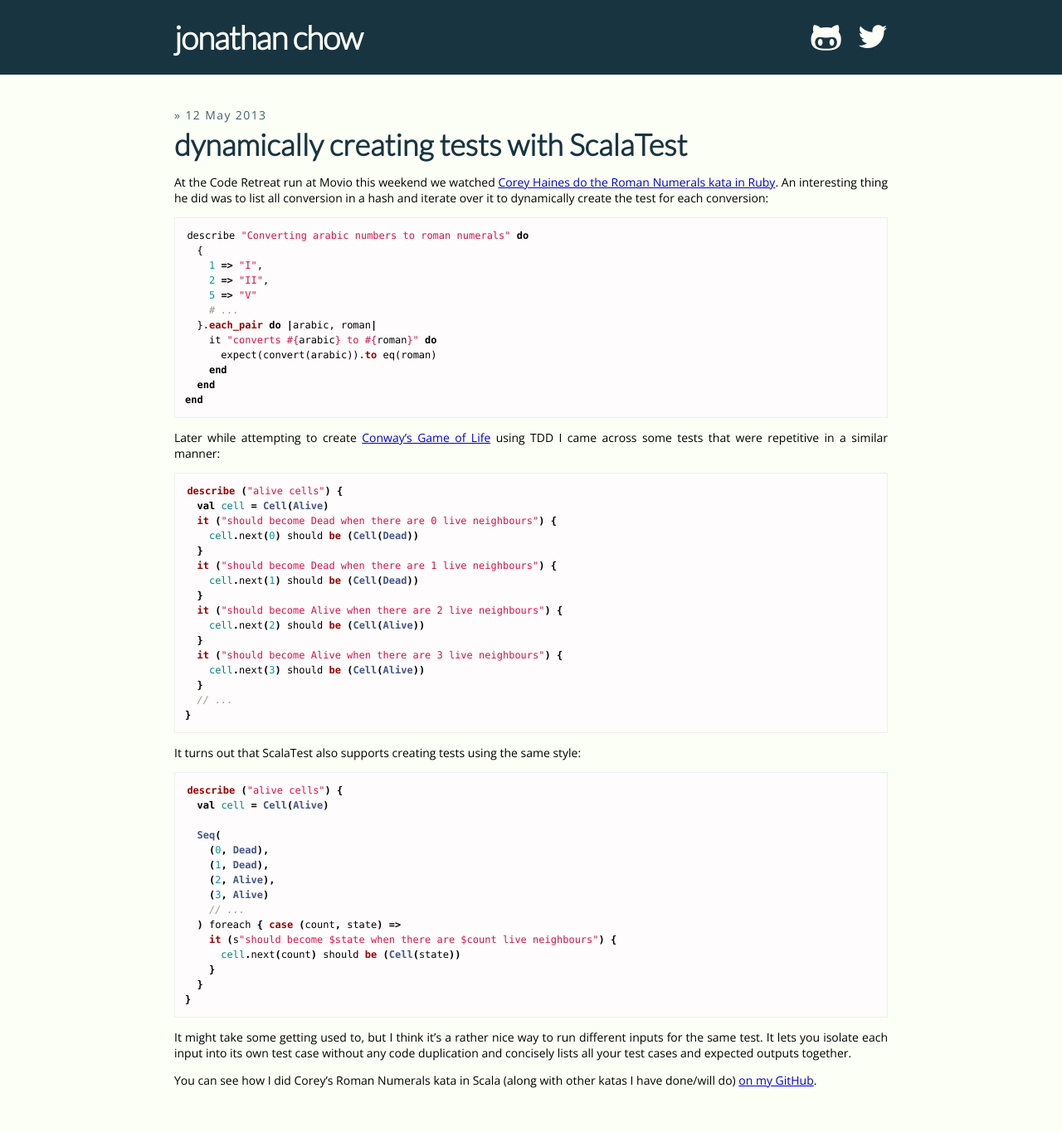
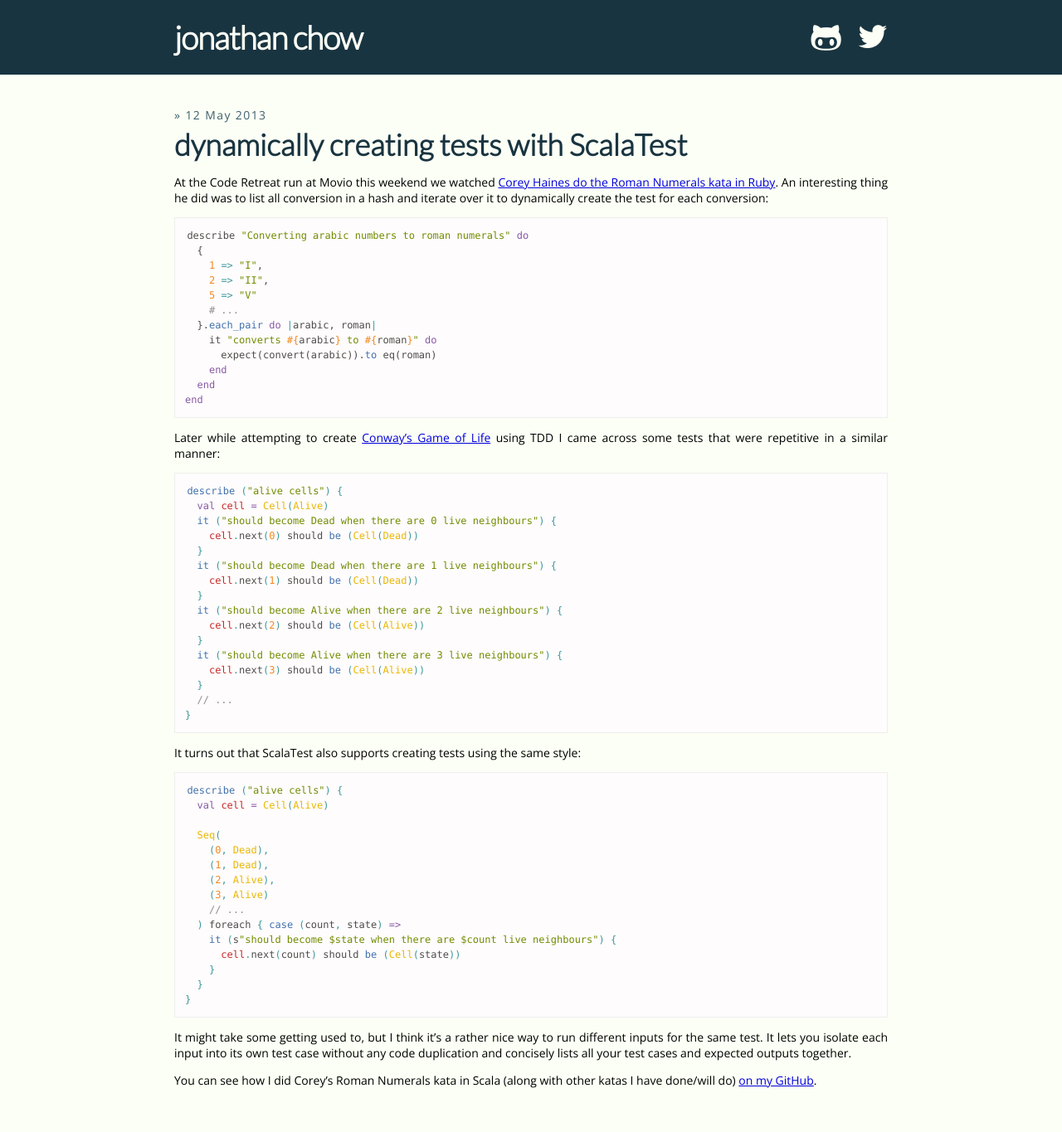
Before and after one commit to echojc/echojc.github.io, a Jekyll site: the page built from _posts/2013-05-12-dynamically-creating-tests-with-scalatest.md, in a window 1280 px wide. Shown: the whole page at 83% size. Built offline with Jekyll 4.4.1, drawn with Linux system fonts in a browser that asks for light colours; nearby versions of some CDN libraries; Markdown is read by kramdown in place of the engine named in the settings.

Commit message:
Changes syntax highlighting theme to Tomorrow.

```diff
--- a/css/syntax.css
+++ b/css/syntax.css
@@ -1,60 +1,65 @@
-.highlight  { background: #ffffff; }
-.highlight .c { color: #999988; font-style: italic } /* Comment */
-.highlight .err { color: #a61717; background-color: #e3d2d2 } /* Error */
-.highlight .k { font-weight: bold } /* Keyword */
-.highlight .o { font-weight: bold } /* Operator */
-.highlight .cm { color: #999988; font-style: italic } /* Comment.Multiline */
-.highlight .cp { color: #999999; font-weight: bold } /* Comment.Preproc */
-.highlight .c1 { color: #999988; font-style: italic } /* Comment.Single */
-.highlight .cs { color: #999999; font-weight: bold; font-style: italic } /* Comment.Special */
-.highlight .gd { color: #000000; background-color: #ffdddd } /* Generic.Deleted */
-.highlight .gd .x { color: #000000; background-color: #ffaaaa } /* Generic.Deleted.Specific */
+.highlight .hll { background-color: #d6d6d6 }
+.highlight  { background: #ffffff; color: #4d4d4c }
+.highlight .c { color: #8e908c } /* Comment */
+.highlight .err { color: #c82829 } /* Error */
+.highlight .k { color: #8959a8 } /* Keyword */
+.highlight .l { color: #f5871f } /* Literal */
+.highlight .n { color: #4d4d4c } /* Name */
+.highlight .o { color: #3e999f } /* Operator */
+.highlight .p { color: #4d4d4c } /* Punctuation */
+.highlight .cm { color: #8e908c } /* Comment.Multiline */
+.highlight .cp { color: #8e908c } /* Comment.Preproc */
+.highlight .c1 { color: #8e908c } /* Comment.Single */
+.highlight .cs { color: #8e908c } /* Comment.Special */
+.highlight .gd { color: #c82829 } /* Generic.Deleted */
 .highlight .ge { font-style: italic } /* Generic.Emph */
-.highlight .gr { color: #aa0000 } /* Generic.Error */
-.highlight .gh { color: #999999 } /* Generic.Heading */
-.highlight .gi { color: #000000; background-color: #ddffdd } /* Generic.Inserted */
-.highlight .gi .x { color: #000000; background-color: #aaffaa } /* Generic.Inserted.Specific */
-.highlight .go { color: #888888 } /* Generic.Output */
-.highlight .gp { color: #555555 } /* Generic.Prompt */
+.highlight .gh { color: #4d4d4c; font-weight: bold } /* Generic.Heading */
+.highlight .gi { color: #718c00 } /* Generic.Inserted */
+.highlight .gp { color: #8e908c; font-weight: bold } /* Generic.Prompt */
 .highlight .gs { font-weight: bold } /* Generic.Strong */
-.highlight .gu { color: #aaaaaa } /* Generic.Subheading */
-.highlight .gt { color: #aa0000 } /* Generic.Traceback */
-.highlight .kc { font-weight: bold } /* Keyword.Constant */
-.highlight .kd { font-weight: bold } /* Keyword.Declaration */
-.highlight .kp { font-weight: bold } /* Keyword.Pseudo */
-.highlight .kr { font-weight: bold } /* Keyword.Reserved */
-.highlight .kt { color: #445588; font-weight: bold } /* Keyword.Type */
-.highlight .m { color: #009999 } /* Literal.Number */
-.highlight .s { color: #d14 } /* Literal.String */
-.highlight .na { color: #008080 } /* Name.Attribute */
-.highlight .nb { color: #0086B3 } /* Name.Builtin */
-.highlight .nc { color: #445588; font-weight: bold } /* Name.Class */
-.highlight .no { color: #008080 } /* Name.Constant */
-.highlight .ni { color: #800080 } /* Name.Entity */
-.highlight .ne { color: #990000; font-weight: bold } /* Name.Exception */
-.highlight .nf { color: #990000; font-weight: bold } /* Name.Function */
-.highlight .nn { color: #555555 } /* Name.Namespace */
-.highlight .nt { color: #000080 } /* Name.Tag */
-.highlight .nv { color: #008080 } /* Name.Variable */
-.highlight .ow { font-weight: bold } /* Operator.Word */
-.highlight .w { color: #bbbbbb } /* Text.Whitespace */
-.highlight .mf { color: #009999 } /* Literal.Number.Float */
-.highlight .mh { color: #009999 } /* Literal.Number.Hex */
-.highlight .mi { color: #009999 } /* Literal.Number.Integer */
-.highlight .mo { color: #009999 } /* Literal.Number.Oct */
-.highlight .sb { color: #d14 } /* Literal.String.Backtick */
-.highlight .sc { color: #d14 } /* Literal.String.Char */
-.highlight .sd { color: #d14 } /* Literal.String.Doc */
-.highlight .s2 { color: #d14 } /* Literal.String.Double */
-.highlight .se { color: #d14 } /* Literal.String.Escape */
-.highlight .sh { color: #d14 } /* Literal.String.Heredoc */
-.highlight .si { color: #d14 } /* Literal.String.Interpol */
-.highlight .sx { color: #d14 } /* Literal.String.Other */
-.highlight .sr { color: #009926 } /* Literal.String.Regex */
-.highlight .s1 { color: #d14 } /* Literal.String.Single */
-.highlight .ss { color: #990073 } /* Literal.String.Symbol */
-.highlight .bp { color: #999999 } /* Name.Builtin.Pseudo */
-.highlight .vc { color: #008080 } /* Name.Variable.Class */
-.highlight .vg { color: #008080 } /* Name.Variable.Global */
-.highlight .vi { color: #008080 } /* Name.Variable.Instance */
-.highlight .il { color: #009999 } /* Literal.Number.Integer.Long */
+.highlight .gu { color: #3e999f; font-weight: bold } /* Generic.Subheading */
+.highlight .kc { color: #8959a8 } /* Keyword.Constant */
+.highlight .kd { color: #8959a8 } /* Keyword.Declaration */
+.highlight .kn { color: #3e999f } /* Keyword.Namespace */
+.highlight .kp { color: #8959a8 } /* Keyword.Pseudo */
+.highlight .kr { color: #8959a8 } /* Keyword.Reserved */
+.highlight .kt { color: #eab700 } /* Keyword.Type */
+.highlight .ld { color: #718c00 } /* Literal.Date */
+.highlight .m { color: #f5871f } /* Literal.Number */
+.highlight .s { color: #718c00 } /* Literal.String */
+.highlight .na { color: #4271ae } /* Name.Attribute */
+.highlight .nb { color: #4d4d4c } /* Name.Builtin */
+.highlight .nc { color: #eab700 } /* Name.Class */
+.highlight .no { color: #c82829 } /* Name.Constant */
+.highlight .nd { color: #3e999f } /* Name.Decorator */
+.highlight .ni { color: #4d4d4c } /* Name.Entity */
+.highlight .ne { color: #c82829 } /* Name.Exception */
+.highlight .nf { color: #4271ae } /* Name.Function */
+.highlight .nl { color: #4d4d4c } /* Name.Label */
+.highlight .nn { color: #eab700 } /* Name.Namespace */
+.highlight .nx { color: #4271ae } /* Name.Other */
+.highlight .py { color: #4d4d4c } /* Name.Property */
+.highlight .nt { color: #3e999f } /* Name.Tag */
+.highlight .nv { color: #c82829 } /* Name.Variable */
+.highlight .ow { color: #3e999f } /* Operator.Word */
+.highlight .w { color: #4d4d4c } /* Text.Whitespace */
+.highlight .mf { color: #f5871f } /* Literal.Number.Float */
+.highlight .mh { color: #f5871f } /* Literal.Number.Hex */
+.highlight .mi { color: #f5871f } /* Literal.Number.Integer */
+.highlight .mo { color: #f5871f } /* Literal.Number.Oct */
+.highlight .sb { color: #718c00 } /* Literal.String.Backtick */
+.highlight .sc { color: #4d4d4c } /* Literal.String.Char */
+.highlight .sd { color: #8e908c } /* Literal.String.Doc */
+.highlight .s2 { color: #718c00 } /* Literal.String.Double */
+.highlight .se { color: #f5871f } /* Literal.String.Escape */
+.highlight .sh { color: #718c00 } /* Literal.String.Heredoc */
+.highlight .si { color: #f5871f } /* Literal.String.Interpol */
+.highlight .sx { color: #718c00 } /* Literal.String.Other */
+.highlight .sr { color: #718c00 } /* Literal.String.Regex */
+.highlight .s1 { color: #718c00 } /* Literal.String.Single */
+.highlight .ss { color: #718c00 } /* Literal.String.Symbol */
+.highlight .bp { color: #4d4d4c } /* Name.Builtin.Pseudo */
+.highlight .vc { color: #c82829 } /* Name.Variable.Class */
+.highlight .vg { color: #c82829 } /* Name.Variable.Global */
+.highlight .vi { color: #c82829 } /* Name.Variable.Instance */
+.highlight .il { color: #f5871f } /* Literal.Number.Integer.Long */
```
